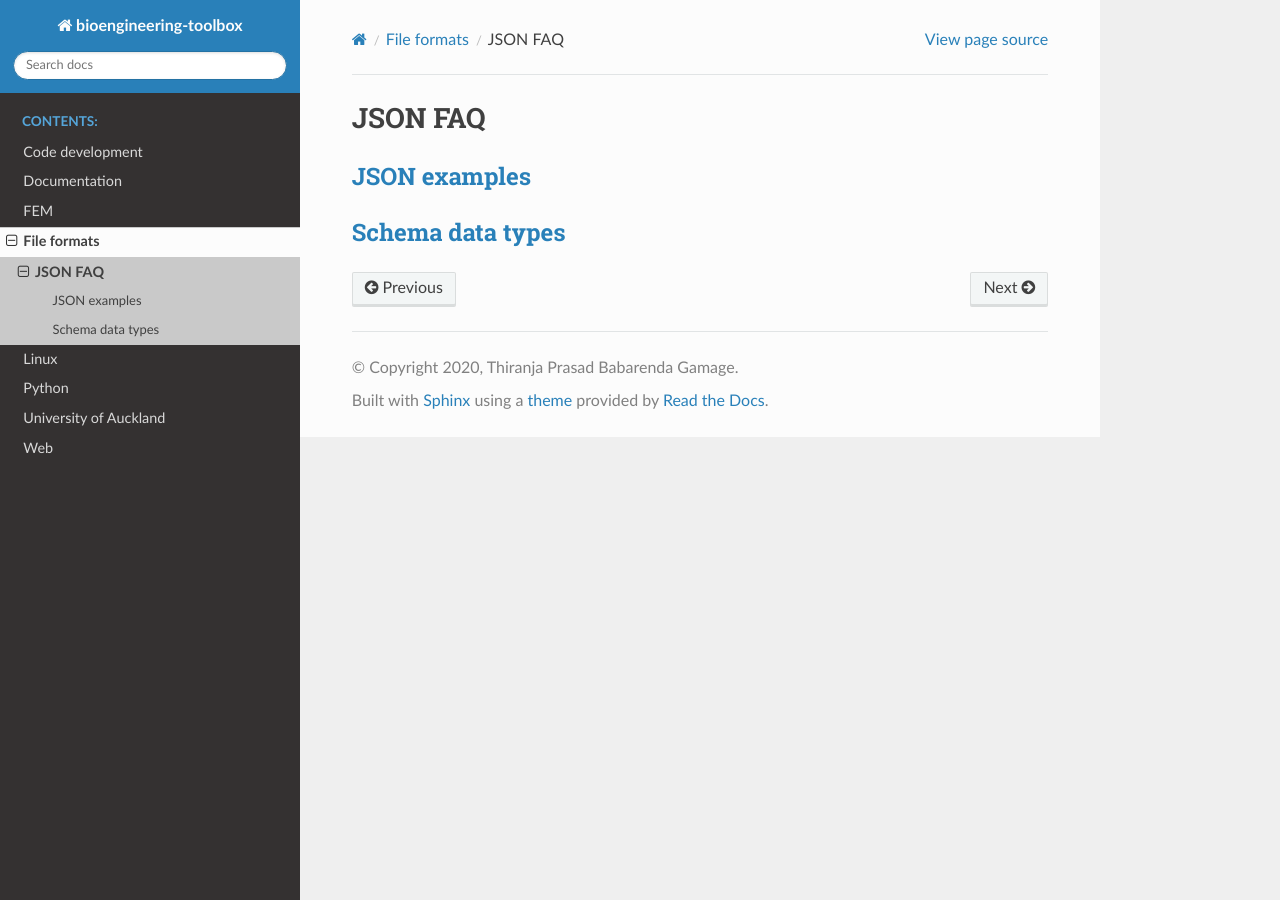
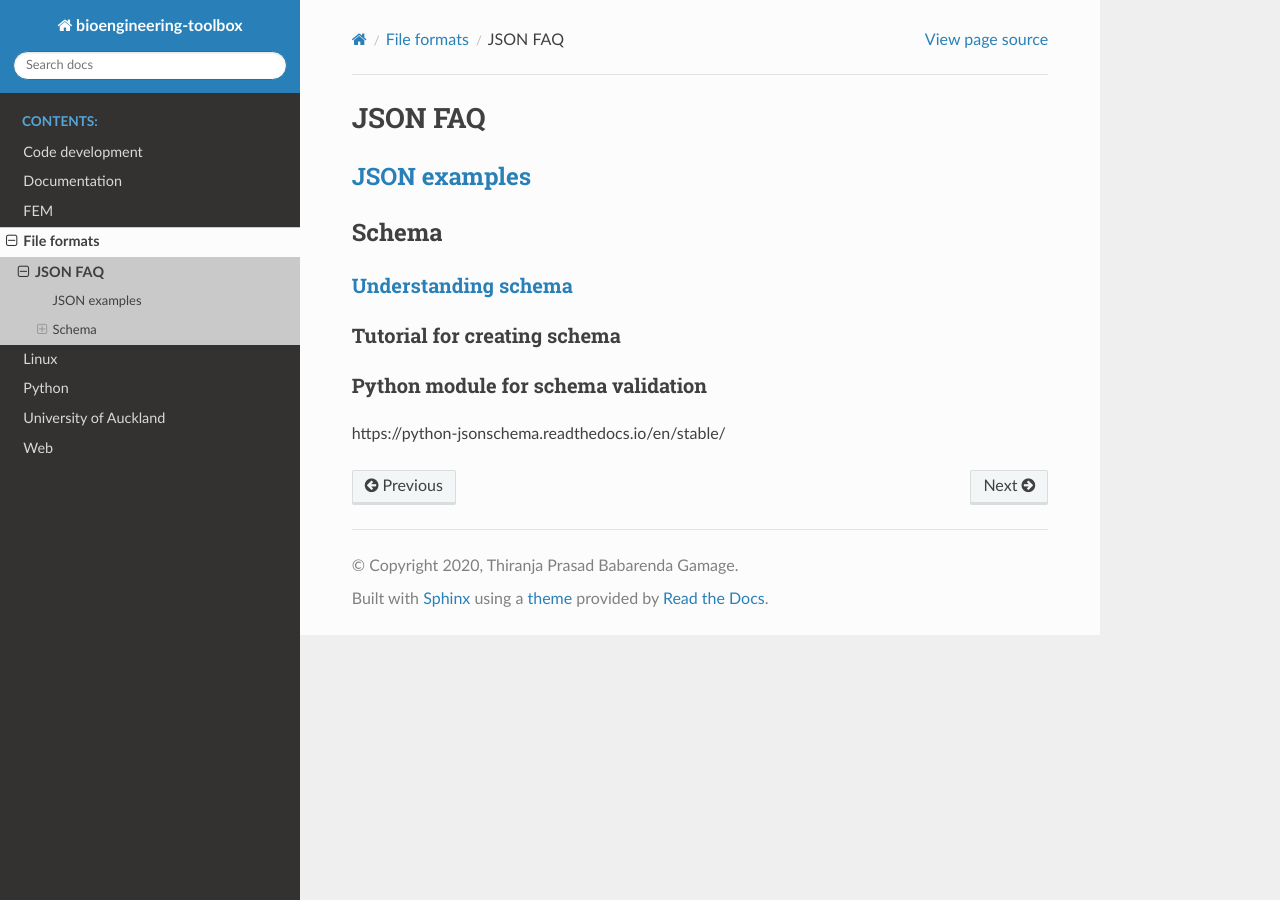
Before and after one commit to PrasadBabarendaGamage/bioengineering-toolbox, a Sphinx documentation site: the page built from docs/source/file_formats/json.md, in a window 1280 px wide. Built offline with Sphinx 7.4.7 and the Read the Docs theme 2.0.0, drawn with Linux system fonts in a browser that asks for light colours; pages that are not in the unit, such as notebooks, are missing from menus.

Commit message:
Updating json faq

```diff
--- a/docs/source/file_formats/json.md
+++ b/docs/source/file_formats/json.md
@@ -2,4 +2,11 @@
 
 ## [JSON examples](https://json.org/example.html)
 
-## [Schema data types](https://json-schema.org/understanding-json-schema/about.html)
+## Schema
+
+### [Understanding schema](https://json-schema.org/understanding-json-schema/about.html)
+
+### Tutorial for creating schema
+
+### Python module for schema validation
+https://python-jsonschema.readthedocs.io/en/stable/
```
